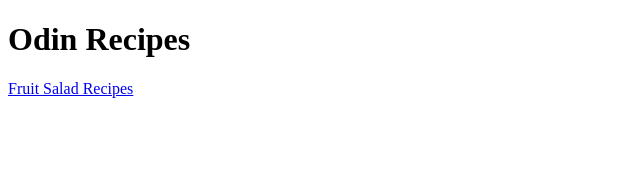
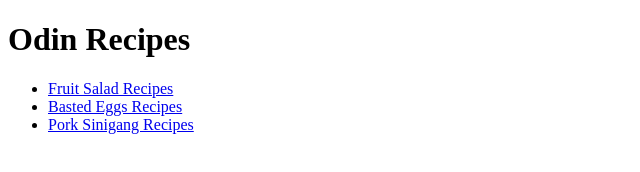
Before and after one commit to dtabunon/odin-recipes, a plain HTML site: page index.html in a window 1280 px wide. Shown: the whole page, without its empty margins (0-640 px from the left). Drawn offline with Linux system fonts and the light colour scheme.

Commit message:
Add links to 3 recipes

```diff
--- a/index.html
+++ b/index.html
@@ -4,7 +4,12 @@
     <meta charset="utf-8">
     <title></title>
     <h1>Odin Recipes</h1>
-    <a href="recipes/fruit-salad.html">Fruit Salad Recipes</a>
+<ul>
+    <li><a href="recipes/fruit-salad.html">Fruit Salad Recipes</a></li>
+    <li><a href="recipes/basted-eggs.html">Basted Eggs Recipes</a></li>
+    <li><a href="recipes/pork-sinigang.html">Pork Sinigang Recipes</a></li>
+</ul>
+
 </head>
 
 <body>
```
